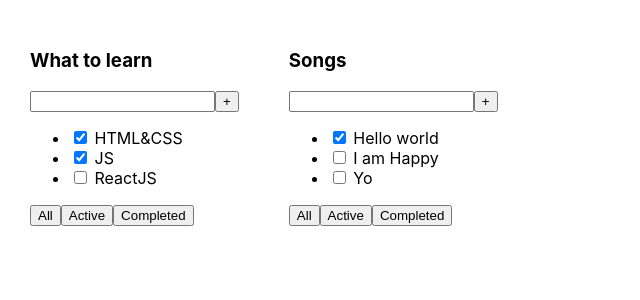
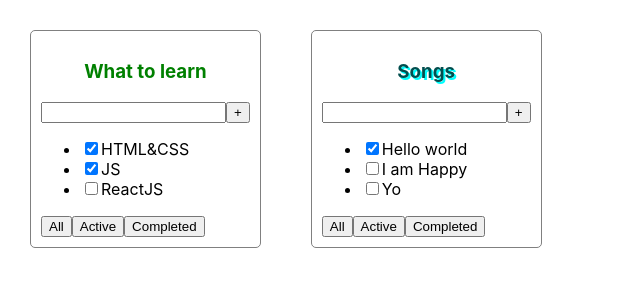
Before and after one commit to AliaksandrLiubanets/todolist, a React (Create React App) app: page / in a window 1280 px wide. Shown: the top 300 px of the page, without its empty margins (0-640 px from the left). Built offline with nearby package versions, Linux system fonts and the light colour scheme.

Commit message:
Add styles for Todolist Use map for render <li><input> in Todolist

```diff
--- a/src/App.tsx
+++ b/src/App.tsx
@@ -20,7 +20,6 @@ function App() {
         <div className="App">
             <Todolist title={'What to learn'} tasks={tasks1}/>
             <Todolist title={'Songs'} tasks={tasks2}/>
-            {/*<Todolist title={'Books'}/>*/}
         </div>
     );
 }
--- /dev/null
+++ b/src/Style.module.css
@@ -0,0 +1,15 @@
+.border {
+    border: gray 1px solid;
+    border-radius: 5px;
+    padding: 10px;
+}
+
+h3 {
+    color: green;
+    text-align: center;
+}
+
+.h3blue {
+    color:rgb(2, 78, 78);
+    text-shadow: 2px 2px aqua;
+}
--- a/src/Todolist.tsx
+++ b/src/Todolist.tsx
@@ -1,4 +1,5 @@
-import React from "react";
+import React from "react"
+import s from './Style.module.css'
 
 type propsType = {
     title: string
@@ -13,17 +14,14 @@ type TaskType = {
 
 export function Todolist(props: propsType) {
     return (
-        <div>
-            <h3>{props.title}</h3>
+        <div className={s.border}>
+            <h3 className={ props.title==='Songs' ? s.h3blue : undefined}>{props.title}</h3>
             <div>
                 <input/>
                 <button>+</button>
             </div>
             <ul>
-                {props.tasks.map(el => <li><input key={el.id} type="checkbox" checked={el.isDone}/> <span>{el.title}</span></li>)}
-                {/*<li><input type="checkbox" checked={props.tasks[0].isDone}/> <span>{props.tasks[0].title}</span></li>*/}
-                {/*<li><input type="checkbox" checked={props.tasks[1].isDone}/> <span>{props.tasks[1].title}</span></li>*/}
-                {/*<li><input type="checkbox" checked={props.tasks[2].isDone}/> <span>{props.tasks[2].title}</span></li>*/}
+                {props.tasks.map(el => <li key={el.id}><input type="checkbox" checked={el.isDone}/><span>{el.title}</span></li>)}
             </ul>
             <div>
                 <button>All</button>
```
